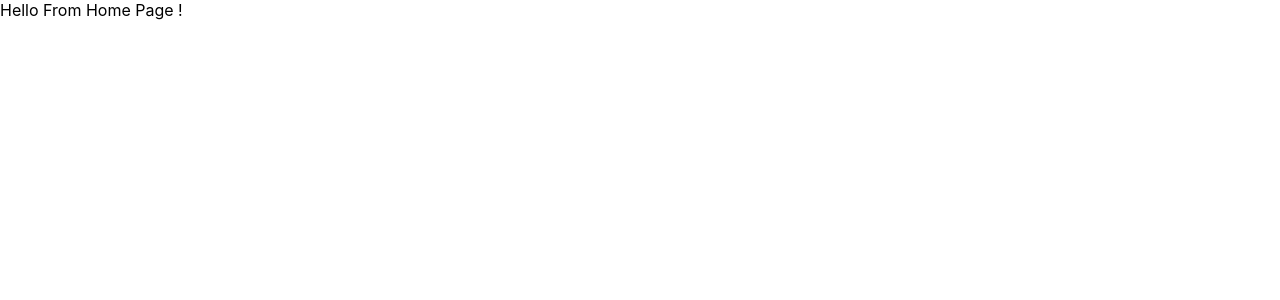
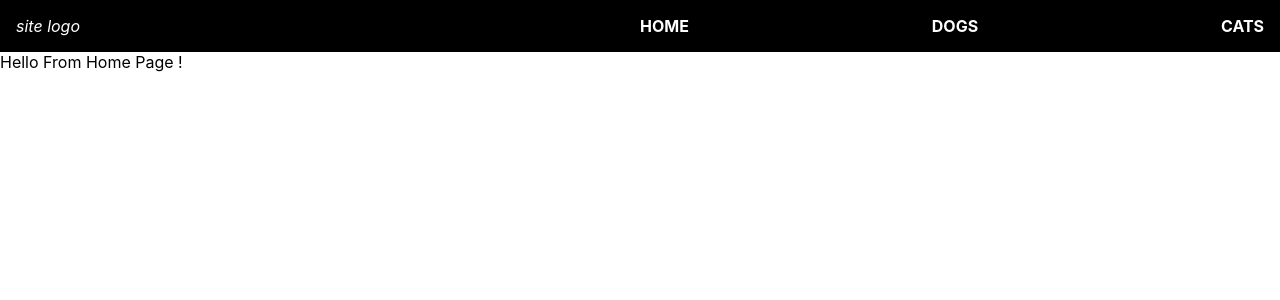
Before and after one commit to StefanDsd/react-routes, a React (Create React App) app: page / in a window 1280 px wide. Shown: the top 300 px of the page. Built offline with nearby package versions, Linux system fonts and the light colour scheme.

Commit message:
3th commit

```diff
--- a/src/App.js
+++ b/src/App.js
@@ -1,12 +1,14 @@
 import { Home } from "./pages/home";
 import { Dogs } from "./pages/dogs";
 import { Cats } from "./pages/cats";
+import { Header } from "./components/header";
 import { BrowserRouter as Router, Routes, Route } from "react-router-dom";
 
 export default function App() {
   return (
     <div className="App">
     <Router>
+    <Header />
         <Routes>
           <Route path="/" element={<Home/>} />
           <Route path="/cats" element={<Cats/>} />
--- /dev/null
+++ b/src/components/header.jsx
@@ -0,0 +1,15 @@
+import { NavLink } from "react-router-dom";
+import classes from "./header.module.css";
+
+export const Header = () => {
+  return (
+    <header className={classes.header}>
+      <i> site logo </i>
+      <nav className={classes.nav}>
+        <NavLink to="/">Home</NavLink>
+        <NavLink to="/dogs">Dogs</NavLink>
+        <NavLink to="/cats">Cats</NavLink>
+      </nav>
+    </header>
+  );
+};
--- /dev/null
+++ b/src/components/header.module.css
@@ -0,0 +1,19 @@
+.header {
+    background: black;
+    display: flex;
+    justify-content: space-between;
+    padding: 1em;
+    color: white;
+   }
+   .nav {
+    flex-basis: 50%;
+    display: flex;
+    justify-content: space-between;
+   }
+
+   .nav a {
+    text-decoration: none;
+    color: white;
+    font-weight: bold;
+    text-transform: uppercase;
+   }
```
